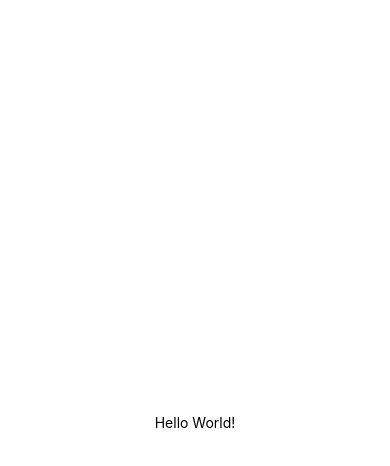
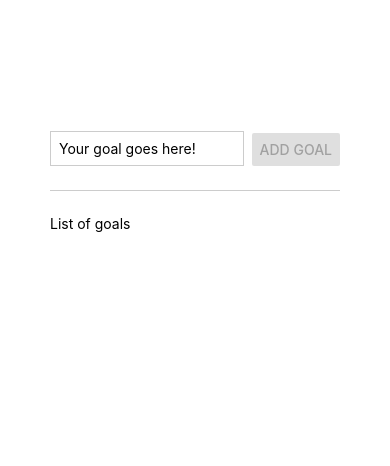
Before and after one commit to omar-diaa-48/goal-list-react-native, a React Native app: screen / in a window 390 px wide. Shown: the top 466 px of the page. Built offline with nearby package versions, Linux system fonts and the light colour scheme.

Commit message:
feat: structure app component

```diff
--- a/App.js
+++ b/App.js
@@ -1,20 +1,81 @@
-import { StatusBar } from 'expo-status-bar';
-import { StyleSheet, Text, View } from 'react-native';
+import { useState } from 'react';
+import { Button, FlatList, StyleSheet, Text, TextInput, View } from 'react-native';
 
 export default function App() {
+  const [goal, setGoal] = useState("")
+  const [listOfGoals, setListOfGoals] = useState([]);
+
+  const handlePress = () => {
+    if (goal) {
+      setListOfGoals((prevValue) => [...prevValue, goal])
+      // handleResetInput();
+    }
+  }
+
+  const handleDelete = (idx) => {
+    setListOfGoals((prevValue) => prevValue.filter((goal, index) => index !== idx))
+  }
+
+  const handleResetInput = () => {
+    setGoal("")
+  }
+
   return (
-    <View style={styles.container}>
-      <Text>Hello World!</Text>
-      <StatusBar style="auto" />
+    <View style={styles.appContainer}>
+      <View style={styles.inputContainer}>
+        <TextInput style={styles.textInput} placeholder='Your goal goes here!' value={goal} onChangeText={setGoal} />
+        <Button title='Add Goal' disabled={!goal} onPress={handlePress} />
+      </View>
+      <View style={styles.goalsListContainer}>
+        <Text>List of goals</Text>
+
+        <FlatList data={listOfGoals} style={styles.goalsList} alwaysBounceVertical={false} renderItem={(item) => (
+          <View style={styles.goalItem}>
+            <Text>#{item.index + 1} {item.item}</Text>
+            <Text style={styles.goalDeleteItem} onPress={() => handleDelete(item.index)}>x</Text>
+          </View>
+        )}>
+        </FlatList>
+      </View>
     </View>
   );
 }
 
 const styles = StyleSheet.create({
-  container: {
+  appContainer: {
+    padding: 50,
+    flex: 1
+  },
+  inputContainer: {
     flex: 1,
-    backgroundColor: '#fff',
-    alignItems: 'center',
-    justifyContent: 'center',
+    flexDirection: 'row',
+    justifyContent: 'space-between',
+    alignItems: 'flex-end',
+    paddingBottom: 24,
+    marginBottom: 24,
+    borderBottomWidth: 1,
+    borderBottomColor: '#cccccc',
+    gap: 8
   },
+  textInput: {
+    borderWidth: 1,
+    borderColor: '#cccccc',
+    width: '70%',
+    padding: 8
+  },
+  goalsListContainer: {
+    flex: 5,
+    gap: 16
+  },
+  goalsList: {
+    paddingHorizontal: 8
+  },
+  goalItem: {
+    flexDirection: 'row',
+    justifyContent: 'space-between'
+  },
+  goalDeleteItem: {
+    color: 'red',
+    fontSize: 20
+  }
 });
```
